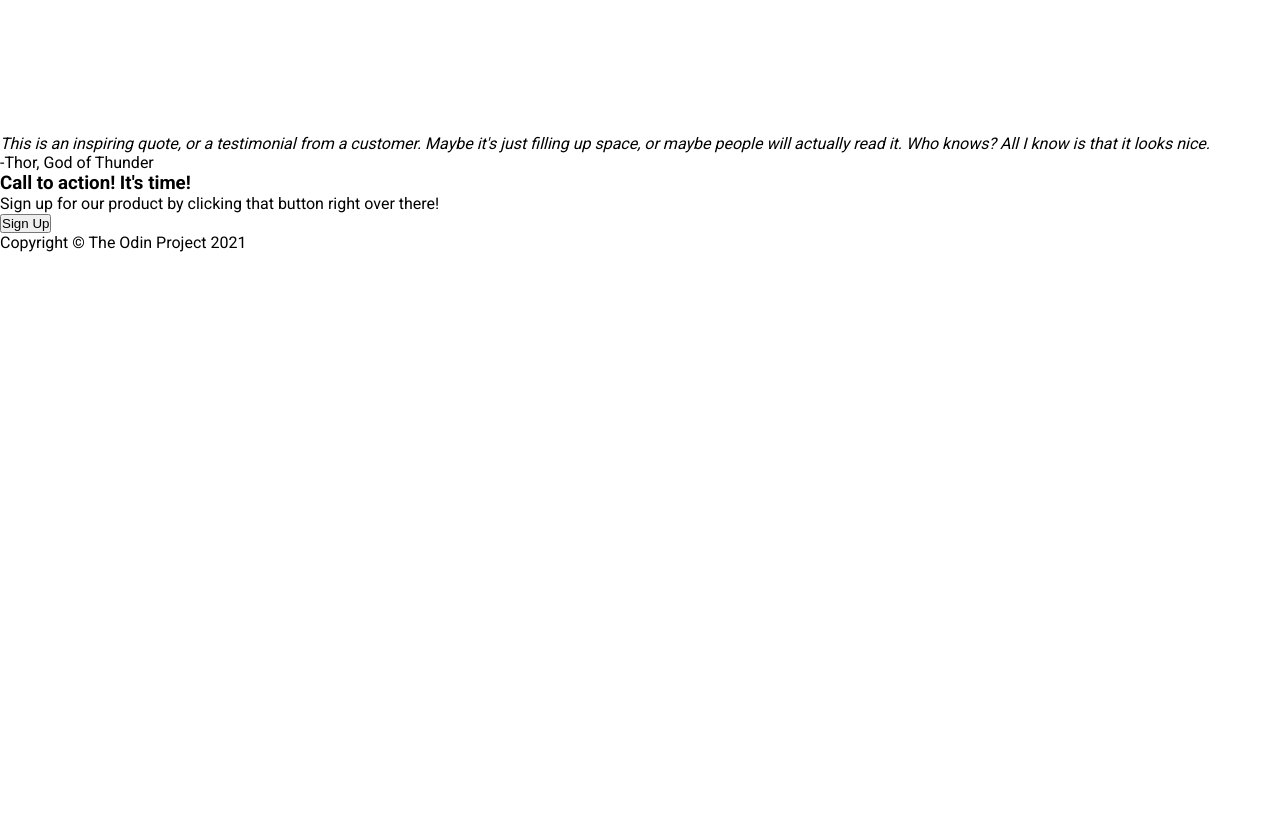
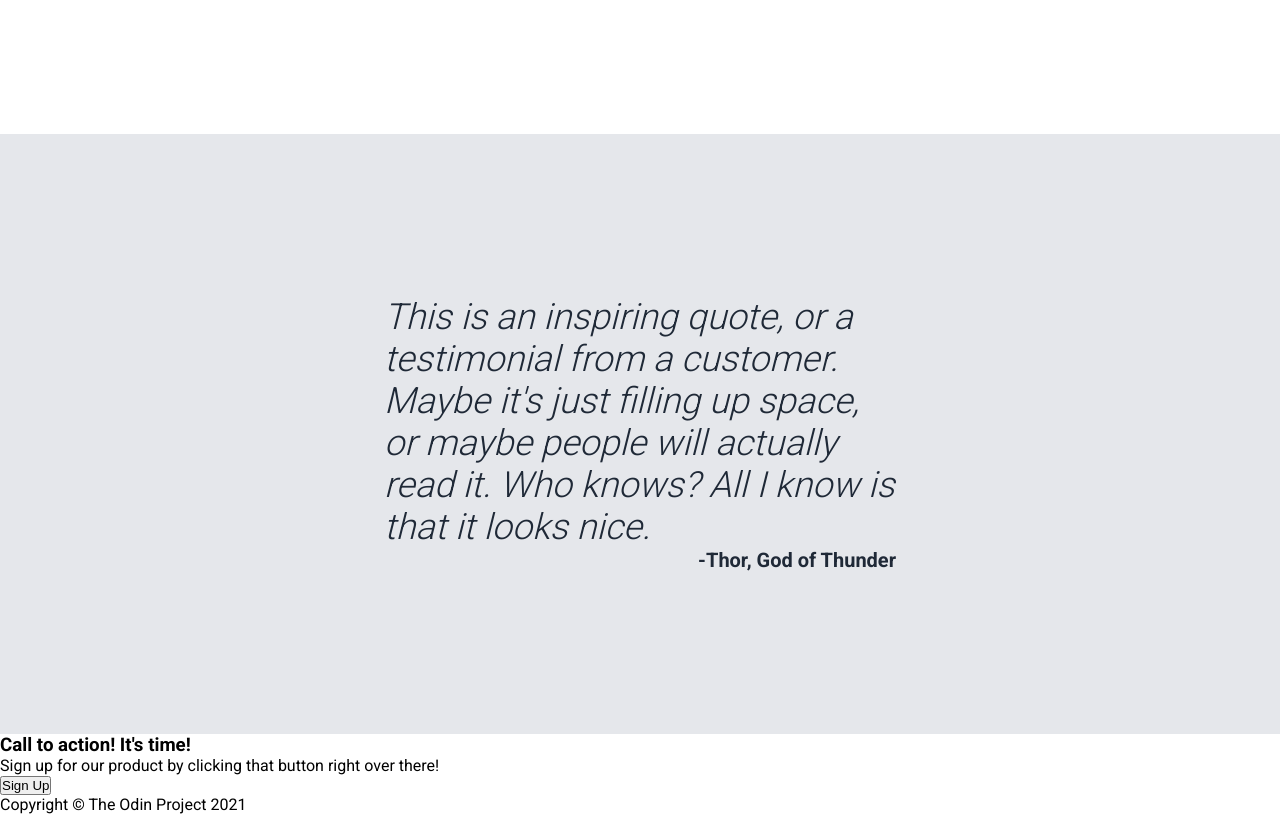
Before and after one commit to pxsswordprotected/LandingPageDesignProject, a plain HTML site: page index.html in a window 1280 px wide. Shown: the part 1000-1814 px from the top of the page. Before the commit the page ends 1252 px from the top, so only its background shows below. Drawn offline with Linux system fonts and the light colour scheme.

Commit message:
quote section done

```diff
--- a/index.html
+++ b/index.html
@@ -50,12 +50,12 @@
                     </div>
                 </div>
             </div>
-
             <div class="third">
-                <em>This is an inspiring quote, or a testimonial from a customer. Maybe it's just filling up space, or maybe people will actually read it. Who knows? All I know is that it looks nice.</em>
-                <p>-Thor, God of Thunder</p>
+                <div class="quote-section">
+                    <em>This is an inspiring quote, or a testimonial from a customer. Maybe it's just filling up space, or maybe people will actually read it. Who knows? All I know is that it looks nice.</em>
+                    <p>-Thor, God of Thunder</p>
+                </div>
             </div>
-
             <div class="fourth">
                 <div class="container">
                     <div class="left">
--- a/styles.css
+++ b/styles.css
@@ -3,7 +3,6 @@
 * {
     margin: 0;
     padding: 0;
-
 }
 body {
     font-family: 'Roboto', sans-serif;
@@ -82,3 +81,27 @@ div.second div.card-container figcaption {
 div.second div.image-item {
     text-align: center;
 }
+div.third {
+    display: flex;
+    margin: auto;
+    flex-direction: column;
+    background-color: #E5E7EB;
+    justify-content: center;
+    align-items: center;
+    gap: 2em;
+    height: 600px;
+    color: #1F2937;
+    font-weight: 300;
+}
+div.third div.quote-section {
+    width: 40%;
+}
+div.third div.quote-section p{
+    text-align: right;
+    font-size: 20px;
+    font-weight: bold;
+}
+div.third div.quote-section em{
+    text-align: right;
+    font-size: 36px;
+}
```
